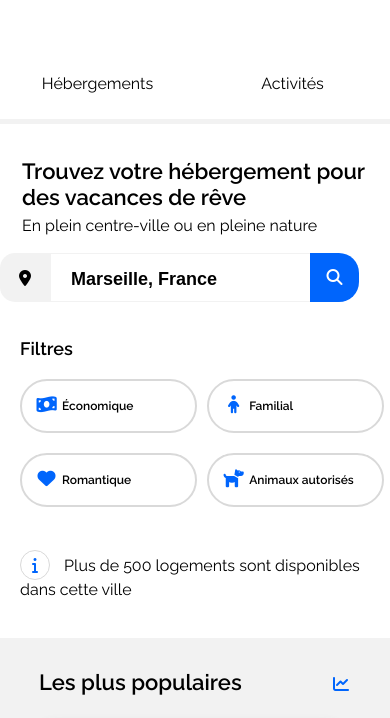
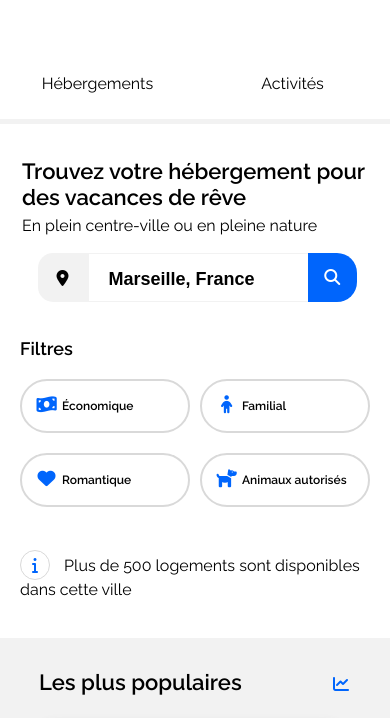
Before and after one commit to RachdaKhedairia/p2_07012023, a plain HTML site: page index.html in a window 390 px wide. Shown: the part 54-772 px from the top of the page. Drawn offline with Linux system fonts and the light colour scheme.

Commit message:
correction scroll horizontal

```diff
--- a/css/styles.css
+++ b/css/styles.css
@@ -627,6 +627,7 @@ footer p {
         display: flex;
         flex-direction: column;
         justify-content: center;
+        align-items: center;
         width: 100%;
         padding: 0;
     }
@@ -635,15 +636,11 @@ footer p {
         padding-left: 22px;
     }
 
-    #search_bar {
-        width: 100%;
-    }
-
     #search_text {
         font-size: 18px;
         height: 49px;
-        width: 100%;
         position: relative;
+        width: 85%;
     }
 
     #button span {
@@ -679,7 +676,6 @@ footer p {
 
     .search_items {
         margin-top: 10px;
-        width: 100%;
     }
 
     .filter_items {
--- a/index.html
+++ b/index.html
@@ -41,9 +41,7 @@
                 <form method="post" action="/OpenClassrooms/P2/Booki/booki.html" id="form">
                     <input id="search_text" type="search" value="Marseille, France" name="recherche">
                     <button id="button">
-                        <a href="#">
                             <span>Rechercher</span><i class="fa-sharp fa-solid fa-magnifying-glass loup"></i>
-                        </a>
                     </button>
                 </form>
             </div>
```
